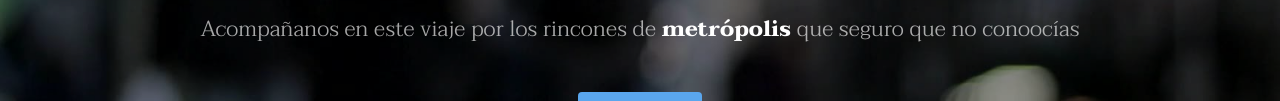
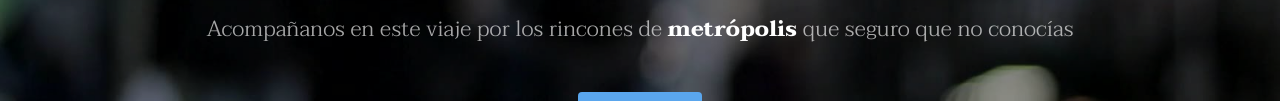
Before and after one commit to VicenteAlarcon/04_REP_METROPOLITA, a plain HTML site: page index.html in a window 1280 px wide. Shown: the part 379-480 px from the top of the page. Drawn offline with Linux system fonts and the light colour scheme.

Commit message:
quitar una o por VANESSA

```diff
--- a/index.html
+++ b/index.html
@@ -37,7 +37,7 @@
 			<section id="banner" data-video="images/banner">
 				<div class="inner">
 					<h1>Metropolita</h1>
-				        <p>Acompañanos en este viaje por los rincones de <b>metrópolis </b> que seguro que no conoocías<br />
+				        <p>Acompañanos en este viaje por los rincones de <b>metrópolis </b> que seguro que no conocías<br />
 					 <a href="https://templated.co/"></a>  <a href="https://templated.co/license"></a></p>
 					<a href="#one" class="button special scrolly">Sí, quiero.</a>
 				</div>
```
